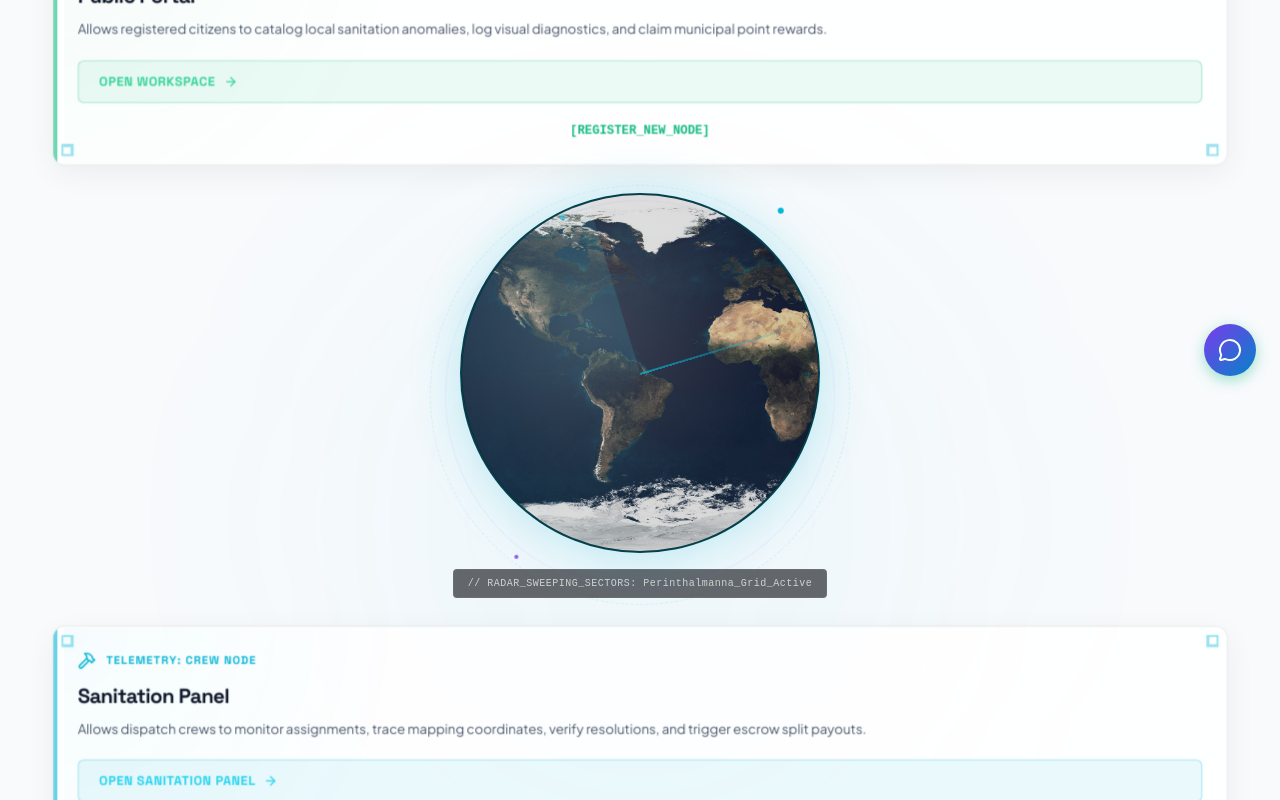
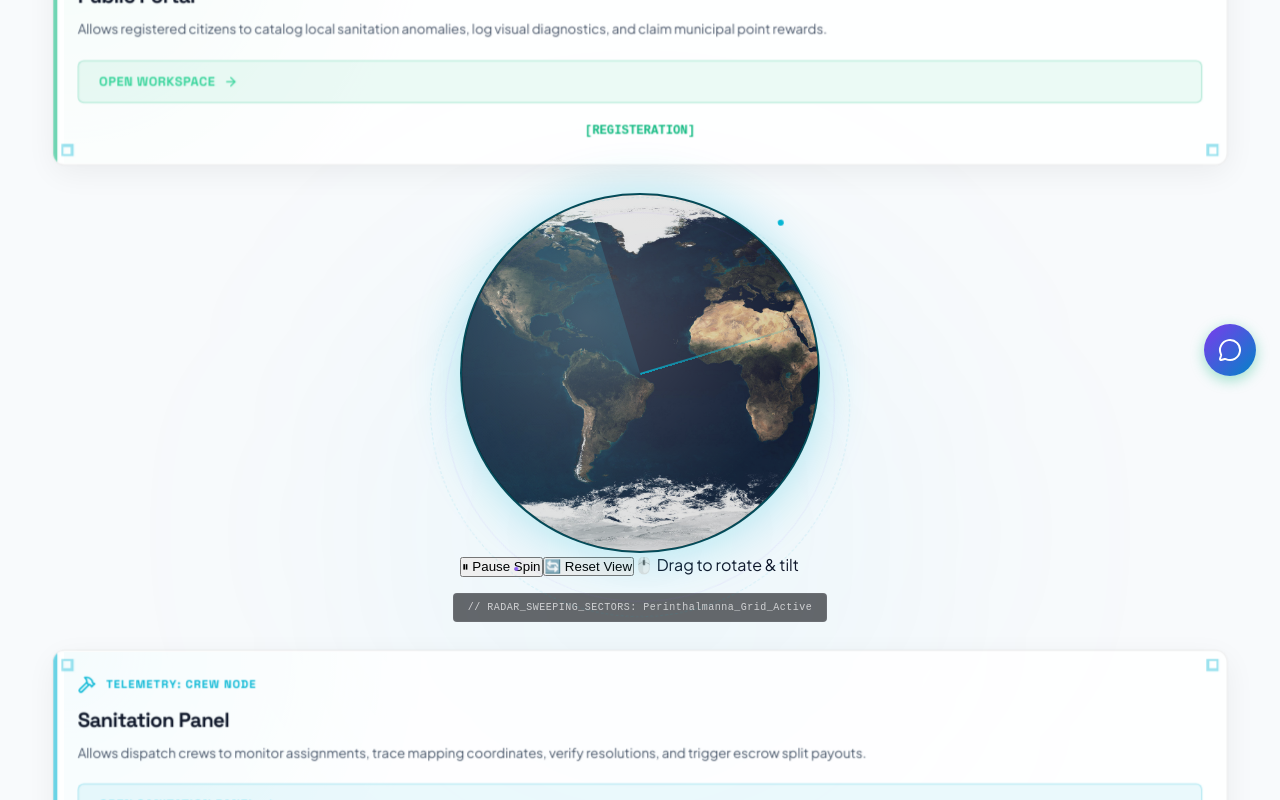
Before and after one commit to Athul3588krishna/SM-Waste, a React (Vite) app in the folder frontend/: page / in a window 1280 px wide. Shown: the part 400-1200 px from the top of the page. Built offline with nearby package versions, Linux system fonts and the light colour scheme.

Commit message:
Add 3D pitch tilt, clickable hotspots & HUD controls to InteractiveGlobe component

```diff
--- a/frontend/src/pages/Home.jsx
+++ b/frontend/src/pages/Home.jsx
@@ -7,17 +7,18 @@ import MouseTiltCard from '../components/MouseTiltCard';
 
 const InteractiveGlobe = ({ onRotationChange }) => {
   const [isDragging, setIsDragging] = useState(false);
-  const [prevMouseX, setPrevMouseX] = useState(0);
-  const [bgOffset, setBgOffset] = useState(0); // in pixels
+  const [prevMouse, setPrevMouse] = useState({ x: 0, y: 0 });
+  const [bgOffset, setBgOffset] = useState(0); // in pixels (X axis rotation)
+  const [pitch, setPitch] = useState(0); // in pixels/degrees (Y axis tilt)
+  const [isAutoRotate, setIsAutoRotate] = useState(true);
+  const [selectedHotspot, setSelectedHotspot] = useState(null);
 
   useEffect(() => {
-    if (isDragging) return;
+    if (isDragging || !isAutoRotate) return;
 
-    // Automatically rotate the globe slowly
     const interval = setInterval(() => {
-      // 720px matches one full loop for 360px height (aspect ratio 2:1)
       setBgOffset(prev => {
-        const next = (prev - 0.4) % 720;
+        const next = (prev - 0.5) % 720;
         if (onRotationChange) {
           const lonDegrees = Math.round(((-next / 720) * 360) % 360);
           onRotationChange(lonDegrees);
@@ -27,16 +28,18 @@ const InteractiveGlobe = ({ onRotationChange }) => {
     }, 30);
 
     return () => clearInterval(interval);
-  }, [isDragging, onRotationChange]);
+  }, [isDragging, isAutoRotate, onRotationChange]);
 
   const handleMouseDown = (e) => {
     setIsDragging(true);
-    setPrevMouseX(e.clientX);
+    setPrevMouse({ x: e.clientX, y: e.clientY });
   };
 
   const handleMouseMove = (e) => {
     if (!isDragging) return;
-    const dx = e.clientX - prevMouseX;
+    const dx = e.clientX - prevMouse.x;
+    const dy = e.clientY - prevMouse.y;
+
     setBgOffset(prev => {
       const next = (prev + dx * 0.8) % 720;
       if (onRotationChange) {
@@ -45,19 +48,62 @@ const InteractiveGlobe = ({ onRotationChange }) => {
       }
       return next;
     });
-    setPrevMouseX(e.clientX);
+
+    setPitch(prev => Math.max(-25, Math.min(25, prev + dy * 0.3)));
+    setPrevMouse({ x: e.clientX, y: e.clientY });
   };
 
   const handleMouseUp = () => {
     setIsDragging(false);
   };
 
-  // Coordinates of Perinthalmanna hotspots
+  // Multiple Interactive Kerala Hotspots
   const hotspots = [
-    { lon: 76.2238, lat: 10.9752, label: 'Perinthalmanna Municipality (Active)' }
+    {
+      id: 'pnt',
+      lon: 76.2238,
+      lat: 10.9752,
+      label: 'Perinthalmanna Grid',
+      status: 'Active Patrol',
+      reports: 14,
+      cleanedPct: '96%',
+      badge: 'Municipal Hub'
+    },
+    {
+      id: 'cok',
+      lon: 76.2673,
+      lat: 9.9312,
+      label: 'Kochi Metro Sector',
+      status: 'AI Scanner Operational',
+      reports: 28,
+      cleanedPct: '92%',
+      badge: 'AI Vision Station'
+    },
+    {
+      id: 'trv',
+      lon: 76.9366,
+      lat: 8.5241,
+      label: 'Trivandrum HQ',
+      status: 'Leaderboard Peak',
+      reports: 42,
+      cleanedPct: '98%',
+      badge: 'Eco Warriors'
+    },
+    {
+      id: 'ccj',
+      lon: 75.7804,
+      lat: 11.2588,
+      label: 'Kozhikode Coastal',
+      status: 'Clean Drive Active',
+      reports: 19,
+      cleanedPct: '90%',
+      badge: 'Ocean Protect'
+    }
   ];
 
   return (
+    <div className="flex flex-col items-center gap-3">
+      {/* Globe Container */}
       <div
         onMouseDown={handleMouseDown}
         onMouseMove={handleMouseMove}
@@ -71,11 +117,13 @@ const InteractiveGlobe = ({ onRotationChange }) => {
           borderRadius: '50%',
           overflow: 'hidden',
           background: '#020306',
-        boxShadow: 'inset 25px 25px 50px rgba(255,255,255,0.08), inset -30px -30px 60px rgba(0,0,0,0.95), 0 0 50px rgba(6, 182, 212, 0.25)',
-        border: '2px solid rgba(6, 182, 212, 0.35)'
+          boxShadow: 'inset 25px 25px 50px rgba(255,255,255,0.08), inset -30px -30px 60px rgba(0,0,0,0.95), 0 0 50px rgba(6, 182, 212, 0.3)',
+          border: '2px solid rgba(6, 182, 212, 0.4)',
+          transform: `perspective(600px) rotateX(${pitch}deg)`,
+          transition: isDragging ? 'none' : 'transform 0.3s ease-out'
         }}
       >
-      {/* 3D Spherical Shading Texture Base (served locally from public folder!) */}
+        {/* 3D Spherical Shading Texture Base */}
         <div style={{
           position: 'absolute',
           top: 0,
@@ -85,9 +133,9 @@ const InteractiveGlobe = ({ onRotationChange }) => {
           backgroundImage: `url('/earth.jpg')`,
           backgroundSize: 'auto 100%',
           backgroundRepeat: 'repeat-x',
-        backgroundPosition: `${bgOffset}px 0px`,
+          backgroundPosition: `${bgOffset}px ${pitch * 0.5}px`,
           pointerEvents: 'none',
-        opacity: 0.85
+          opacity: 0.88
         }}></div>
 
         {/* 3D Sphere Highlight overlay */}
@@ -97,7 +145,7 @@ const InteractiveGlobe = ({ onRotationChange }) => {
           left: 0,
           width: '100%',
           height: '100%',
-        background: 'radial-gradient(circle at 35% 35%, rgba(255,255,255,0.18) 0%, transparent 60%)',
+          background: 'radial-gradient(circle at 35% 35%, rgba(255,255,255,0.2) 0%, transparent 65%)',
           pointerEvents: 'none'
         }}></div>
 
@@ -108,7 +156,7 @@ const InteractiveGlobe = ({ onRotationChange }) => {
           left: 0,
           width: '100%',
           height: '100%',
-        background: 'conic-gradient(from 0deg, transparent 50%, rgba(6, 182, 212, 0.15) 100%)',
+          background: 'conic-gradient(from 0deg, transparent 50%, rgba(6, 182, 212, 0.18) 100%)',
           borderRadius: '50%',
           animation: 'radar-sweep 6s infinite linear',
           pointerEvents: 'none',
@@ -131,58 +179,147 @@ const InteractiveGlobe = ({ onRotationChange }) => {
             left: '50%',
             width: '50%',
             height: '2px',
-          background: 'linear-gradient(to right, rgba(6, 182, 212, 0.7), transparent)',
+            background: 'linear-gradient(to right, rgba(6, 182, 212, 0.8), transparent)',
             transformOrigin: '0% 50%'
           }}></div>
         </div>
 
-      {/* Dynamic Hotspot tracking points on the rotating globe */}
-      {hotspots.map((h, i) => {
+        {/* Dynamic Interactive Hotspot tracking points */}
+        {hotspots.map((h) => {
           const radLon = (h.lon * Math.PI) / 180;
           const radLat = (h.lat * Math.PI) / 180;
 
-        // Apply a +90 degree (+Math.PI / 2) offset to align the 2D map texture center with 3D sphere coordinates
           const theta = radLon + (bgOffset / 720) * 2 * Math.PI + Math.PI / 2;
 
           const x3d = Math.cos(radLat) * Math.sin(theta);
           const y3d = Math.sin(radLat);
           const z3d = Math.cos(radLat) * Math.cos(theta); // z3d > 0 is front side
 
-        if (z3d <= 0.1) return null; // Hide if on the back hemisphere
+          if (z3d <= 0.05) return null; // Hide if on back hemisphere
 
           const screenX = 180 + x3d * 170;
-        const screenY = 180 - y3d * 170;
+          const screenY = 180 - y3d * 170 + pitch * 0.4;
+
+          const isSelected = selectedHotspot?.id === h.id;
 
           return (
             <div
-            key={i}
+              key={h.id}
+              onClick={(e) => {
+                e.stopPropagation();
+                setSelectedHotspot(isSelected ? null : h);
+              }}
               style={{
                 position: 'absolute',
                 left: `${screenX}px`,
                 top: `${screenY}px`,
-              pointerEvents: 'none',
+                cursor: 'pointer',
                 transform: 'translate(-50%, -50%)',
-              zIndex: 15
+                zIndex: isSelected ? 30 : 15
               }}
             >
-            <div style={{ width: '8px', height: '8px', background: '#10b981', borderRadius: '50%', boxShadow: '0 0 12px #10b981' }}></div>
-            <div style={{ position: 'absolute', width: '16px', height: '16px', border: '2px solid rgba(16, 185, 129, 0.8)', borderRadius: '50%', top: '-4px', left: '-4px', animation: 'pulse-ring 1.5s infinite' }}></div>
+              <div style={{
+                width: isSelected ? '12px' : '8px',
+                height: isSelected ? '12px' : '8px',
+                background: isSelected ? '#38bdf8' : '#10b981',
+                borderRadius: '50%',
+                boxShadow: isSelected ? '0 0 16px #38bdf8' : '0 0 12px #10b981',
+                transition: 'all 0.2s ease'
+              }}></div>
+              <div style={{
+                position: 'absolute',
+                width: isSelected ? '24px' : '16px',
+                height: isSelected ? '24px' : '16px',
+                border: `2px solid ${isSelected ? '#38bdf8' : 'rgba(16, 185, 129, 0.8)'}`,
+                borderRadius: '50%',
+                top: isSelected ? '-6px' : '-4px',
+                left: isSelected ? '-6px' : '-4px',
+                animation: 'pulse-ring 1.5s infinite'
+              }}></div>
+
               <span style={{
                 position: 'absolute',
-              left: '12px',
+                left: '14px',
                 top: '-6px',
-              color: '#fff',
+                color: isSelected ? '#38bdf8' : '#fff',
                 fontSize: '9px',
                 fontFamily: 'monospace',
                 fontWeight: 'bold',
-              textShadow: '0 1px 3px #000, 0 0 4px rgba(16, 185, 129, 0.6)',
-              whiteSpace: 'nowrap'
+                textShadow: '0 1px 4px #000, 0 0 6px rgba(16, 185, 129, 0.8)',
+                whiteSpace: 'nowrap',
+                background: 'rgba(5, 7, 12, 0.7)',
+                padding: '1px 5px',
+                borderRadius: '3px',
+                border: `1px solid ${isSelected ? '#38bdf8' : 'rgba(16, 185, 129, 0.3)'}`
               }}>
                 {h.label}
               </span>
             </div>
           );
         })}
+
+        {/* Selected Hotspot Holographic HUD Card */}
+        {selectedHotspot && (
+          <motion.div
+            initial={{ opacity: 0, scale: 0.8 }}
+            animate={{ opacity: 1, scale: 1 }}
+            className="absolute bottom-4 left-4 right-4 bg-gray-950/90 border border-cyan-500/40 backdrop-blur-md rounded-xl p-3 z-40 text-left"
+            onClick={(e) => e.stopPropagation()}
+          >
+            <div className="flex items-center justify-between mb-1">
+              <span className="text-[10px] font-mono font-bold text-cyan-400 uppercase tracking-wider">
+                📍 {selectedHotspot.badge}
+              </span>
+              <button
+                onClick={() => setSelectedHotspot(null)}
+                className="text-gray-400 hover:text-white text-xs px-1"
+              >
+                ✕
+              </button>
+            </div>
+            <h4 className="text-xs font-bold text-white">{selectedHotspot.label}</h4>
+            <div className="grid grid-cols-2 gap-2 mt-2 text-[10px] font-mono text-gray-300">
+              <div className="bg-cyan-500/10 p-1.5 rounded border border-cyan-500/20">
+                <span className="text-gray-400 block">Status:</span>
+                <span className="text-emerald-400 font-bold">{selectedHotspot.status}</span>
+              </div>
+              <div className="bg-cyan-500/10 p-1.5 rounded border border-cyan-500/20">
+                <span className="text-gray-400 block">Clean Rate:</span>
+                <span className="text-cyan-300 font-bold">{selectedHotspot.cleanedPct}</span>
+              </div>
+            </div>
+          </motion.div>
+        )}
+      </div>
+
+      {/* Interactive Controls Bar */}
+      <div className="flex items-center gap-2 bg-gray-950/80 border border-gray-800 rounded-full px-3 py-1.5 backdrop-blur-sm">
+        <button
+          onClick={() => setIsAutoRotate(!isAutoRotate)}
+          className={`text-[11px] font-mono px-2.5 py-1 rounded-full border transition-all flex items-center gap-1 ${
+            isAutoRotate
+              ? 'bg-emerald-500/20 border-emerald-500/40 text-emerald-400'
+              : 'bg-gray-800/50 border-gray-700 text-gray-400'
+          }`}
+        >
+          {isAutoRotate ? '⏸ Pause Spin' : '▶ Auto Spin'}
+        </button>
+
+        <button
+          onClick={() => {
+            setBgOffset(0);
+            setPitch(0);
+            setSelectedHotspot(null);
+          }}
+          className="text-[11px] font-mono px-2.5 py-1 rounded-full border border-cyan-500/30 bg-cyan-500/10 text-cyan-400 hover:bg-cyan-500/20 transition-all"
+        >
+          🔄 Reset View
+        </button>
+
+        <span className="text-[10px] font-mono text-gray-500 hidden sm:inline">
+          🖱️ Drag to rotate & tilt
+        </span>
+      </div>
     </div>
   );
 };
@@ -577,7 +714,7 @@ const Home = () => {
                 {!user && (
                   <div style={{ textAlign: 'center' }}>
                     <Link to="/register" style={{ fontSize: '12px', color: '#10b981', textDecoration: 'none', fontWeight: 'bold', fontFamily: 'monospace' }}>
-                      [REGISTER_NEW_NODE]
+                      [REGISTERATION]
                     </Link>
                   </div>
                 )}
```
Lines whose indentation alone changed are shown as unchanged.
